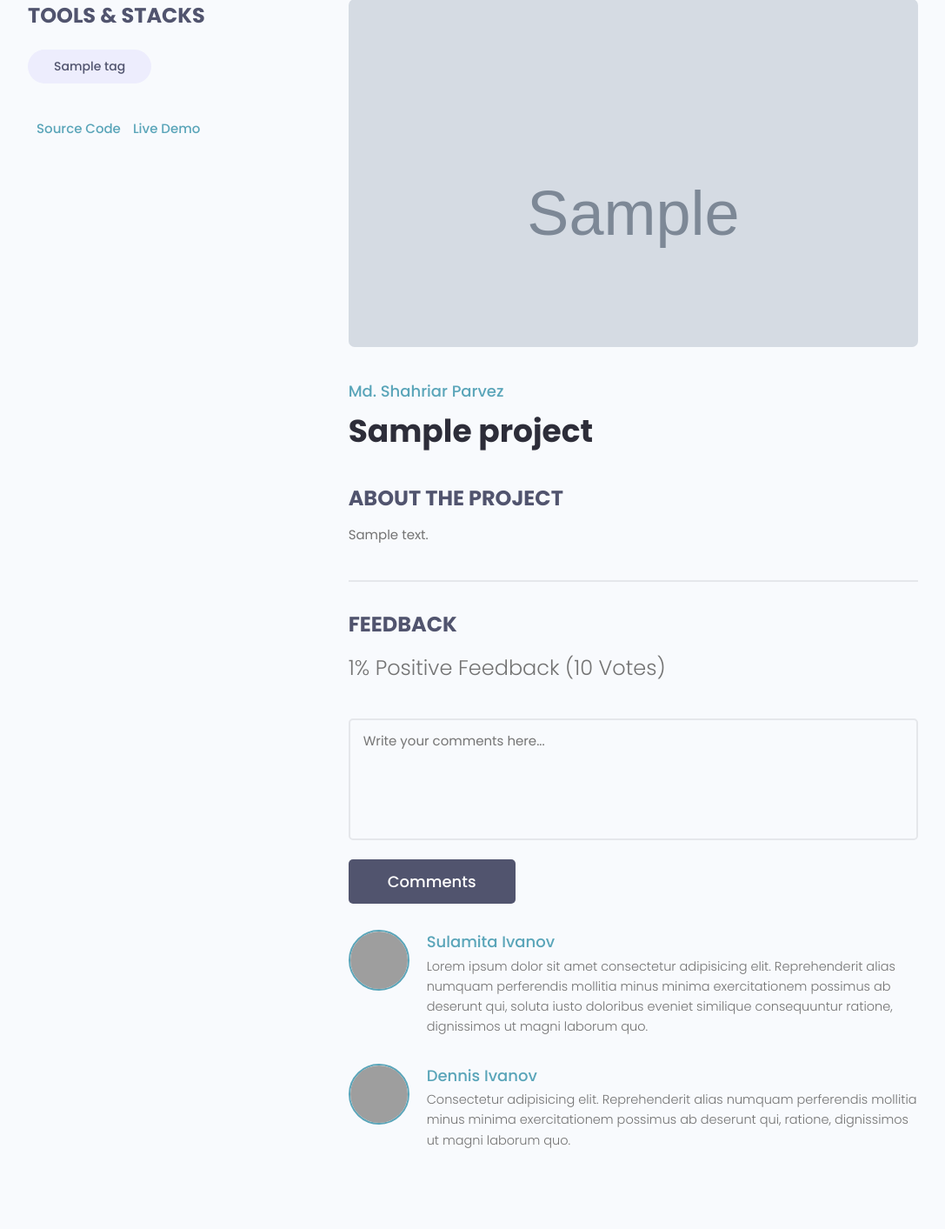
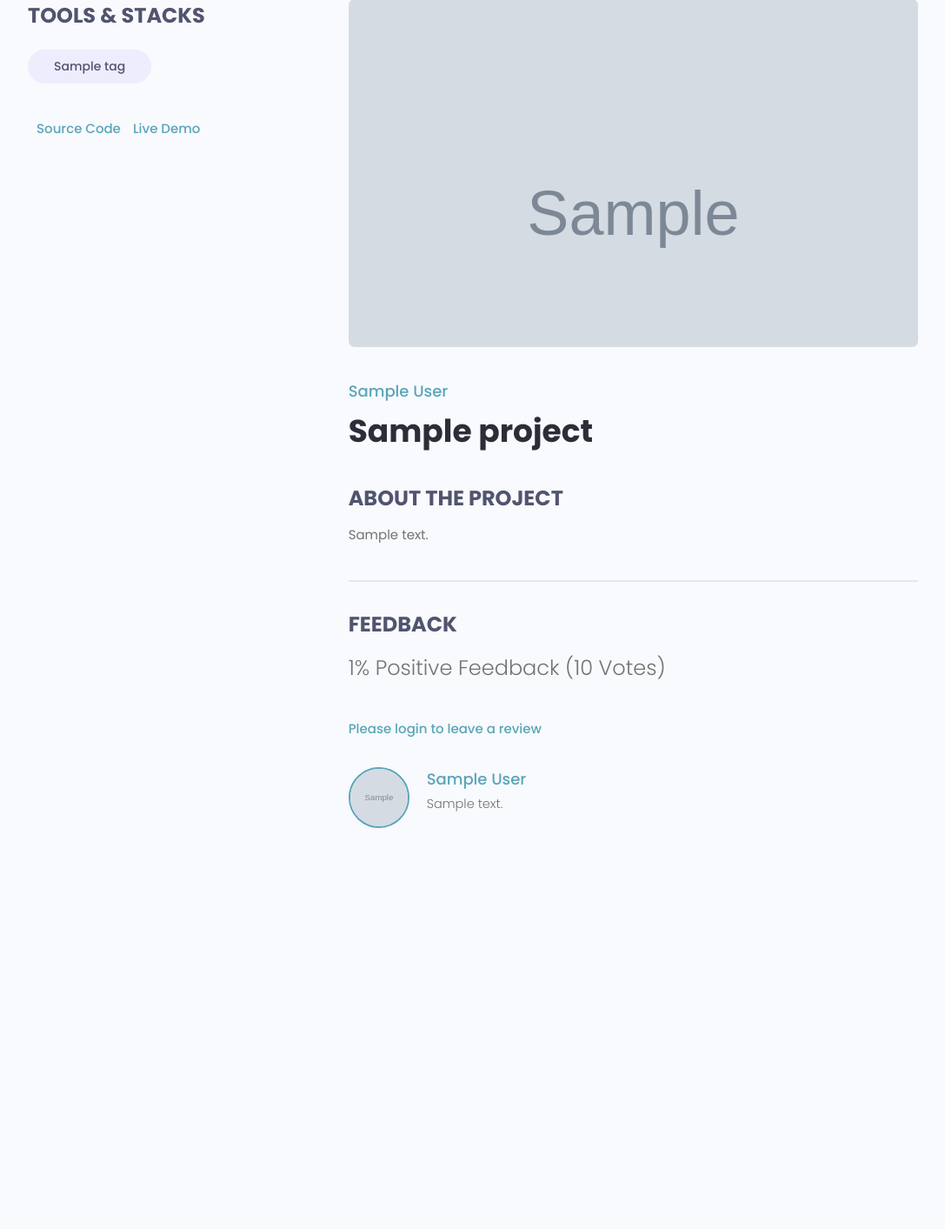
Before and after one commit to JamesOkemwa/devsearch_django, a Django app: page /projects/project/00000000-0000-0000-0000-000000000001/ in a window 1280 px wide. Shown: the part 108-1521 px from the top of the page at 87% size, without its empty margins (96-1183 px from the left). After the commit the page ends 1060 px from the top, so only its background shows below. Run offline with Django 4.2, Linux system fonts and the light colour scheme; tables that the repository leaves empty hold one stand-in row (values such as "Sample post"); grey boxes marked "Sample" are stand-in pictures; some libraries are stand-ins or nearby versions; grey boxes are pictures that could not be loaded.

Commit message:
project reviews

```diff
--- a/projects/forms.py
+++ b/projects/forms.py
@@ -1,6 +1,6 @@
 from django.forms import ModelForm
 from django import forms
-from .models import Project
+from .models import Project, Review
 
 class ProjectForm(ModelForm):
     class Meta:
@@ -19,3 +19,19 @@ class ProjectForm(ModelForm):
         # self.fields['title'].widget.attrs.update({'class': 'input', 'placeholder': 'Add title'})
 
         # self.fields['description'].widget.attrs.update({'class': 'input'})
+
+
+class ReviewForm(ModelForm):
+    class Meta:
+        model = Review
+        fields = ['value', 'body']
+        labels = {
+            'value': 'Place your vote',
+            'body': 'Add a comment with your vote'
+        }
+
+    def __init__(self, *args, **kwargs):
+        super(ReviewForm, self).__init__(*args, **kwargs)
+
+        for name, field in self.fields.items():
+            field.widget.attrs.update({'class': 'input'})
--- a/projects/models.py
+++ b/projects/models.py
@@ -20,7 +20,24 @@ class Project(models.Model):
         return self.title
 
     class Meta:
-        ordering = ['created']
+        ordering = ['-vote_ratio', '-vote_total', 'title']
+
+    @property
+    def reviewers(self):
+        queryset = self.review_set.all().values_list('owner__id', flat=True)
+        return queryset
+
+    @property
+    def getVoteCount(self):
+        reviews = self.review_set.all()
+        upVotes = reviews.filter(value='up').count()
+        totalVotes = reviews.count()
+
+        ratio = (upVotes / totalVotes) * 100
+        self.vote_total = totalVotes
+        self.vote_ratio = ratio
+
+        self.save()
 
 
 class Review(models.Model):
@@ -28,12 +45,15 @@ class Review(models.Model):
         ('up', 'Up Vote'),
         ('down', 'Down Vote'),
     )
-    # owner =
+    owner = models.ForeignKey(Profile, on_delete=models.CASCADE, null=True)
     project = models.ForeignKey(Project, on_delete=models.CASCADE)
     body = models.TextField(null =True, blank=True)
     value = models.CharField(max_length=200, choices=VOTE_TYPE)
     created = models.DateTimeField(auto_now_add=True)
     id = models.UUIDField(default=uuid.uuid4, unique=True, primary_key=True, editable=False)
+
+    class Meta:
+        unique_together = [['owner', 'project']]
 
     def __str__(self):
         return self.value
--- a/projects/templates/projects/single-project.html
+++ b/projects/templates/projects/single-project.html
@@ -28,7 +28,7 @@
         </div>
         <div class="column column--2of3">
           <img class="singleProject__preview" src="{{ project.featured_image.url }}" alt="portfolio thumbnail" />
-          <a href="profile.html" class="singleProject__developer">Md. Shahriar Parvez</a>
+          <a href="profile.html" class="singleProject__developer">{{project.owner.name}}</a>
           <h2 class="singleProject__title">{{ project.title }}</h2>
           <h3 class="singleProject__subtitle">About the Project</h3>
           <div class="singleProject__info">
@@ -41,43 +41,47 @@
               {{project.vote_ratio}}% Positive Feedback ({{project.vote_total}} Vote{{project.vote_total|pluralize:"s"}})
             </h5>
 
-            <form class="form" action="#" method="POST">
-              <!-- Textarea -->
+            {% if request.user.profile.id in project.reviewers %}
+              <p>You have already submitted your review for this project</p>
+            {% elif request.user.profile == project.owner %}
+              <p>You cannot review your own work</p>
+            {% elif request.user.is_authenticated %}
+            <form class="form" action="{% url 'project' project.id %}" method="POST">
+              {% csrf_token %}
+              {% for field in form %}
               <div class="form__field">
-                <label for="formInput#textarea">Comments: </label>
-                <textarea class="input input--textarea" name="message" id="formInput#textarea"
-                  placeholder="Write your comments here..."></textarea>
+                <label for="formInput#textarea">{{field.label}}</label>
+                {{field}}
               </div>
-              <input class="btn btn--sub btn--lg" type="submit" value="Comments" />
+              {% endfor %}
+              <input class="btn btn--sub btn--lg" type="submit" value="Add Review" />
             </form>
+            {% else %}
+              <a href="{% url 'login' %}?next={{request.path}}">Please login to leave a review</a>
+            {% endif %}
+
             <div class="commentList">
+
+              {% for review in project.review_set.all %}
+
+              {% if review.body %}
               <div class="comment">
-                <a href="profile.html">
+                <a href="{% url 'user-profile' review.owner.id %}">
                   <img class="avatar avatar--md"
-                    src="https://pbs.twimg.com/profile_images/1335382240931368961/b3wSZKj4_400x400.jpg" alt="user" />
+                    src="{{review.owner.profile_image.url}}" alt="user" />
                 </a>
+
                 <div class="comment__details">
-                  <a href="profile.html" class="comment__author">Sulamita Ivanov</a>
-                  <p class="comment__info">
-                    Lorem ipsum dolor sit amet consectetur adipisicing elit. Reprehenderit alias numquam perferendis
-                    mollitia minus minima exercitationem possimus ab deserunt qui, soluta iusto doloribus eveniet
-                    similique consequuntur ratione, dignissimos ut magni laborum quo.
-                  </p>
+                  <a href="" class="comment__author">{{review.owner.name}}</a>
+                  <p class="comment__info">{{review.body|linebreaksbr}}</p>
                 </div>
               </div>
-              <div class="comment">
-                <a href="profile.html">
-                  <img class="avatar avatar--md" src="https://avatars.githubusercontent.com/u/33843378" alt="user" />
-                </a>
-                <div class="comment__details">
-                  <a href="profile.html" class="comment__author">Dennis Ivanov</a>
-                  <p class="comment__info">
-                    Consectetur adipisicing elit. Reprehenderit alias numquam perferendis mollitia minus minima
-                    exercitationem possimus ab deserunt qui, ratione, dignissimos ut magni laborum quo.
-                  </p>
-                </div>
-              </div>
+              {% endif %}
+
+              {% endfor %}
+
             </div>
+
           </div>
         </div>
       </div>
--- a/projects/views.py
+++ b/projects/views.py
@@ -1,8 +1,9 @@
 from django.shortcuts import render, redirect
 from django.http import HttpResponse
 from django.contrib.auth.decorators import login_required
+from django.contrib import messages
 from .models import Project
-from .forms import ProjectForm
+from .forms import ProjectForm, ReviewForm
 from .utils import searchProjects, paginateProjects
 
 
@@ -15,7 +16,26 @@ def projects(request):
 
 def project(request,pk):
     projectObj = Project.objects.get(id=pk)
-    return render(request, 'projects/single-project.html', {'project': projectObj})
+    form = ReviewForm()
+
+    if request.method == "POST":
+        form = ReviewForm(request.POST)
+        review = form.save(commit=False)
+        review.project = projectObj
+        review.owner = request.user.profile
+        review.save()
+
+        # Update project vote count
+        projectObj.getVoteCount
+
+        messages.success(request, 'Your review was successfully submitted')
+
+        return redirect('project', pk=projectObj.id)
+
+
+
+
+    return render(request, 'projects/single-project.html', {'project': projectObj, 'form': form})
 
 @login_required(login_url="login")
 def createProject(request):
--- a/users/templates/users/login_register.html
+++ b/users/templates/users/login_register.html
@@ -60,7 +60,7 @@
         <p>Hello Developer, Welcome Back!</p>
       </div>
 
-      <form action="{% url 'login' %}" method="POST" class="form auth__form">
+      <form action="" method="POST" class="form auth__form">
         {% csrf_token %}
         <!-- Input:Username -->
         <div class="form__field">
--- a/users/views.py
+++ b/users/views.py
@@ -18,7 +18,7 @@ def loginUser(request):
         return redirect('profiles')
 
     if request.method == "POST":
-        username = request.POST['username']
+        username = request.POST['username'].lower()
         password = request.POST['password']
 
         try:
@@ -30,7 +30,7 @@ def loginUser(request):
 
         if user is not None:
             login(request, user) # creates a session for the user in the database
-            return redirect('profiles')
+            return redirect(request.GET['next'] if 'next' in request.GET else 'account')
         else:
             messages.error(request, 'Username or password is incorrect')
 
```
Also changed, not shown: projects/migrations/0005_auto_20220222_1327.py (added), projects/migrations/0006_review_new_owner.py (added), projects/migrations/0007_remove_review_new_owner.py (added).
